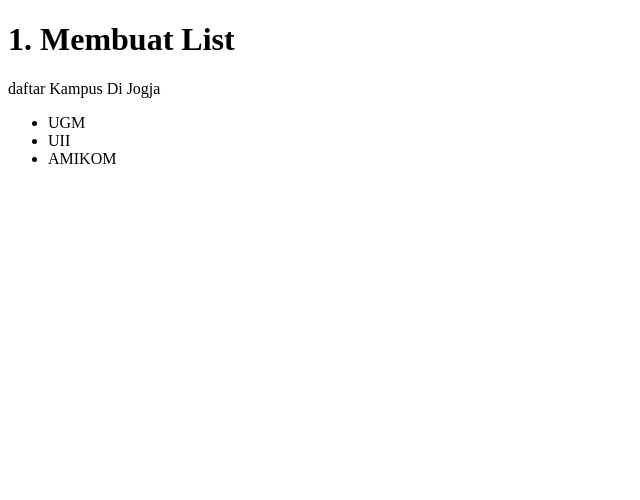
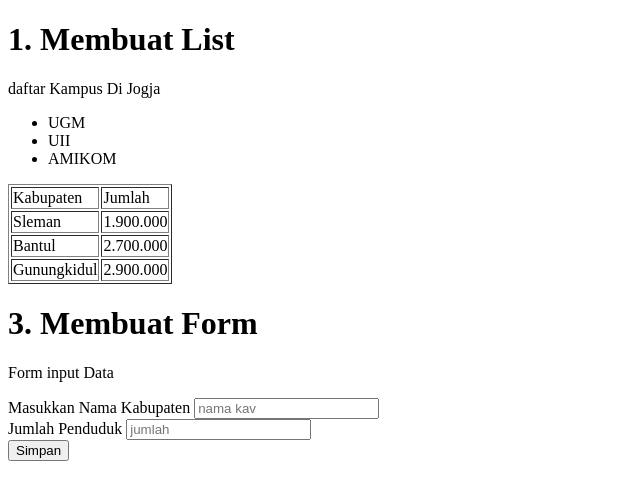
Before and after one commit to Aryantt27/pw_praktikum_2, a plain HTML site: page index.html in a window 1280 px wide. Shown: the whole page, without its empty margins (0-640 px from the left). Drawn offline with Linux system fonts and the light colour scheme.

Commit message:
tambahkan index html

```diff
--- a/index.html
+++ b/index.html
@@ -13,5 +13,43 @@
         <li>UII</li>
         <li>AMIKOM</li>
     </ul>
+    <table border="1">
+        <thead>
+            <tr>
+                <td>Kabupaten</td>
+                <td>Jumlah</td>
+            </tr>
+            <tbody>
+                <tr>
+                    <td>Sleman</td>
+                    <td>1.900.000</td>
+                </tr>
+                <tr>
+                    <td>Bantul</td>
+                    <td>2.700.000</td>
+                </tr>
+                <tr>
+                    <td>Gunungkidul</td>
+                    <td>2.900.000</td>
+                </tr>
+            </tbody>
+        </thead>
+    </table>
+
+    <h1>3. Membuat Form</h1>
+    <p>Form input Data</p>
+    <form action="#">
+        <div>
+            <span>Masukkan Nama Kabupaten</span>
+            <input type="text" placeholder="nama kav">
+        </div>
+        <div>
+            <span>Jumlah Penduduk</span>
+            <input type="number" placeholder="jumlah">
+        </div>
+        <div>
+            <span><button>Simpan</button></span>
+        </div>
+    </form>
 </body>
 </html>
```
